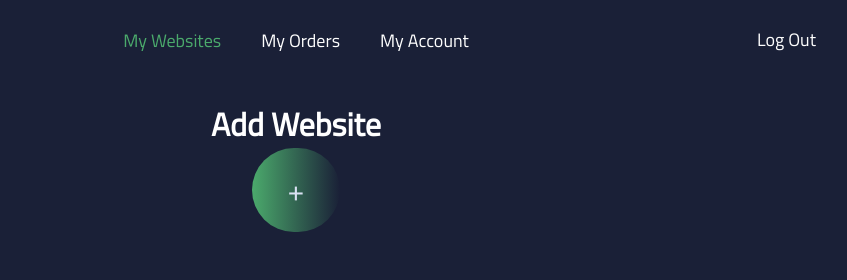
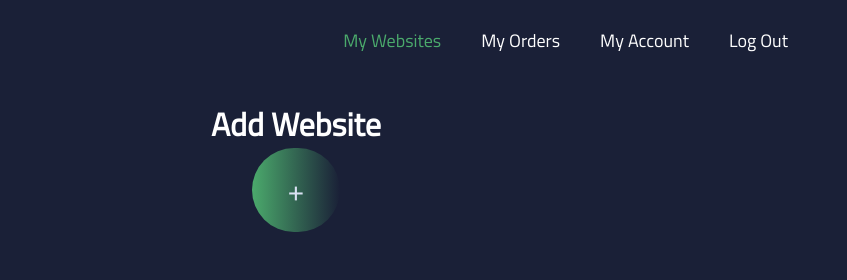
Before and after one commit to cybmen/tao-dashboard, a plain HTML site: page index.html in a window 1280 px wide. Shown: the top 280 px of the page, 344-1191 px from the left. Drawn offline with Linux system fonts and the light colour scheme.

Commit message:
Add files via upload

```diff
--- a/index.html
+++ b/index.html
@@ -37,7 +37,7 @@
 
         <li><a href="user.html" target=".blank">My Account</a></li>
 
-        <li><a href="#" class="log-out">Log Out</a></li>
+        <li><a href="#">Log Out</a></li>
 
 
       </div>
--- a/responsive.css
+++ b/responsive.css
@@ -20,7 +20,7 @@
 
     .navbar {
       width: 100%;
-      background-color: #050505;
+      background-color: #1A2037;
       height: 90px;
     }
 
@@ -116,7 +116,7 @@
       padding-left: 0px;
       transition: transform 0.5s ease-in-out;
       opacity: 100;
-      background-color: #050505;
+      background-color: #1A2037;
     }
 
     .navbar .menu-items li {
@@ -161,4 +161,10 @@
       display: block;
     }
 
+
+    .modal__text {
+        padding: 5px;
+    }
+
+
 }
--- a/style.css
+++ b/style.css
@@ -52,16 +52,15 @@ p {
 .navbar {
     position: relative;
     display: flex;
-    justify-content: center;
+    justify-content: flex-end;
     align-items: center;
     height: 80px;
-    width: 100%;
+    width: 90%;
     position: fixed;
     top: 0;
     z-index: 999;
     background-color: #1A2037;
     max-width: 1440px;
-    margin: 0 auto;
 
 }
 
@@ -101,12 +100,6 @@ p {
 
 input[type="checkbox"i] {
     display: none;
-}
-
-.log-out {
-    position: absolute;
-    top: 6px;
-    right: 100px;
 }
 
 .menu-items .active {
```
